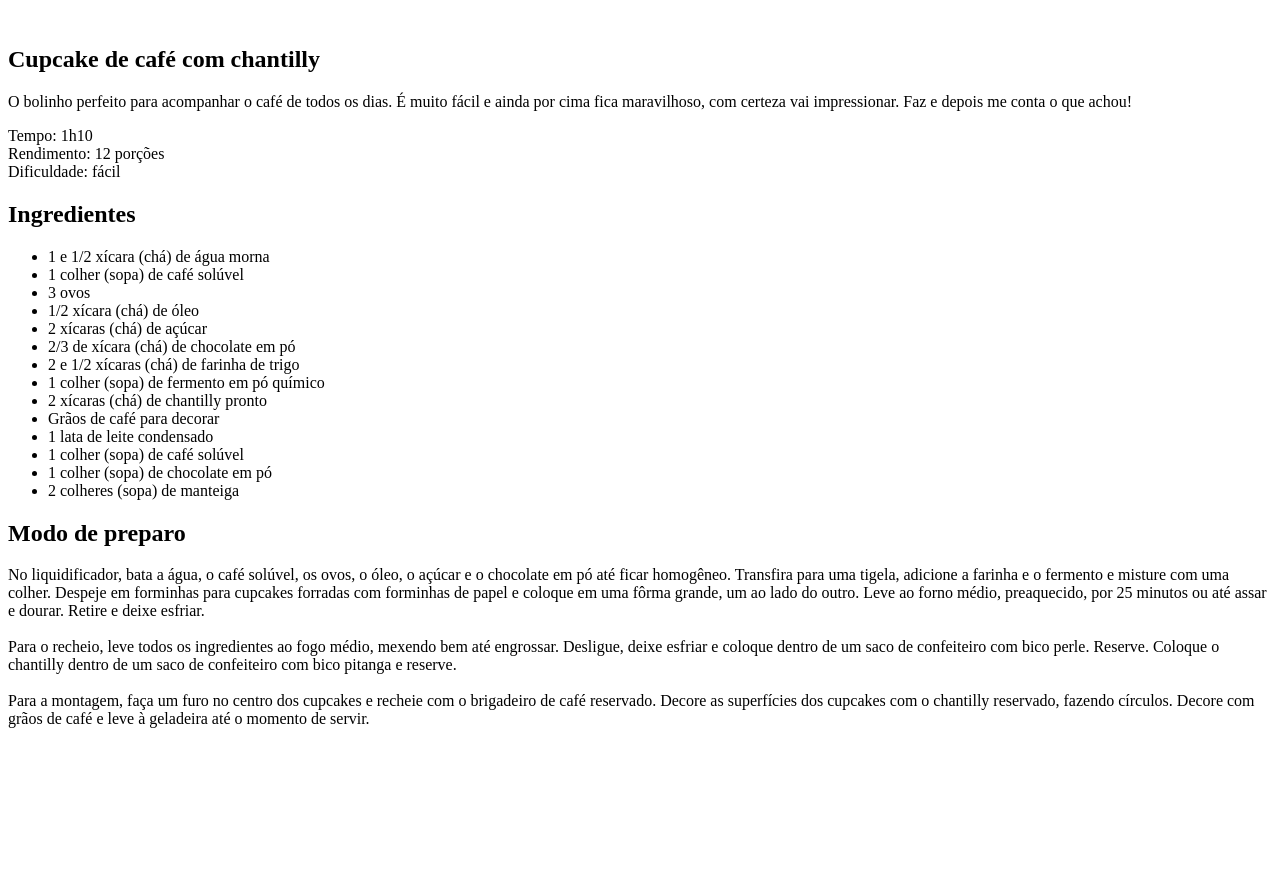
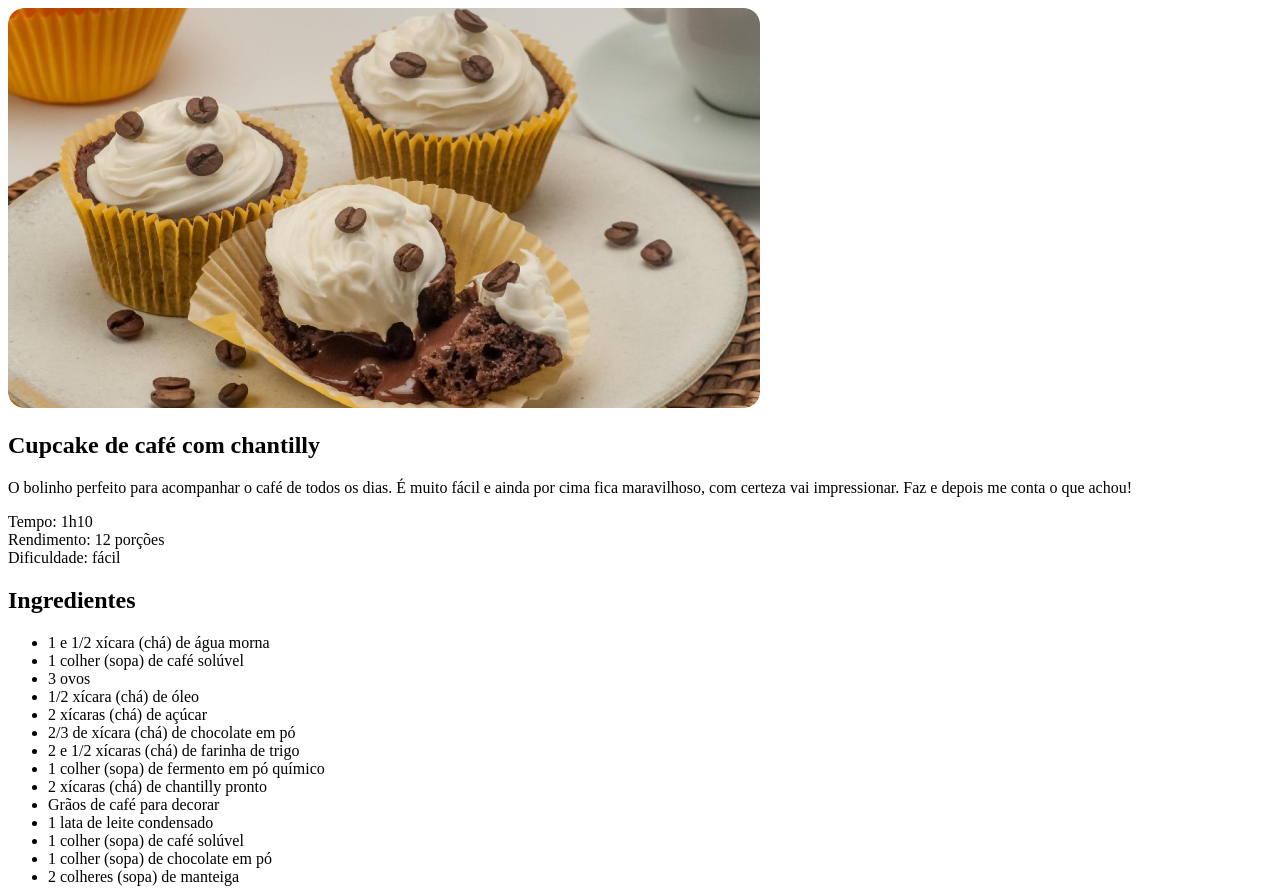
Before and after one commit to andersonjuliao/Projeto, a plain HTML site: page index.html in a window 1280 px wide. Shown: the top 889 px of the page. Before the commit the page ends 800 px from the top, so only its background shows below. Drawn offline with Linux system fonts and the light colour scheme.

Commit message:
Adicionando imagem e estilo

```diff
--- a/index.html
+++ b/index.html
@@ -5,11 +5,12 @@
     <meta charset="UTF-8">
     <meta name="viewport" content="width=device-width, initial-scale=1.0">
     <title>Página de receita</title>
+    <link rel="stylesheet" href="style.css">
 </head>
 
 <body>
     <div id="page">
-        <img src="" alt="">
+        <img src="assets/main-image.jpg" alt="Imagem de um cupcakes">
         <main>
             <section id="about">
                 <h1>Cupcake de café com chantilly</h1>
@@ -59,5 +60,4 @@
         </main>
     </div>
 </body>
-
 </html>
--- /dev/null
+++ b/style.css
@@ -0,0 +1,3 @@
+img{
+    border-radius: 16px;
+}
```
Also changed, not shown: assets/bg-image.jpg (added), assets/main-image.jpg (added).
